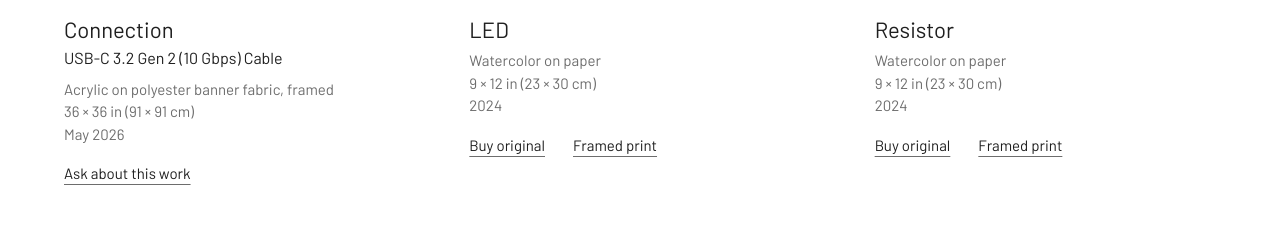
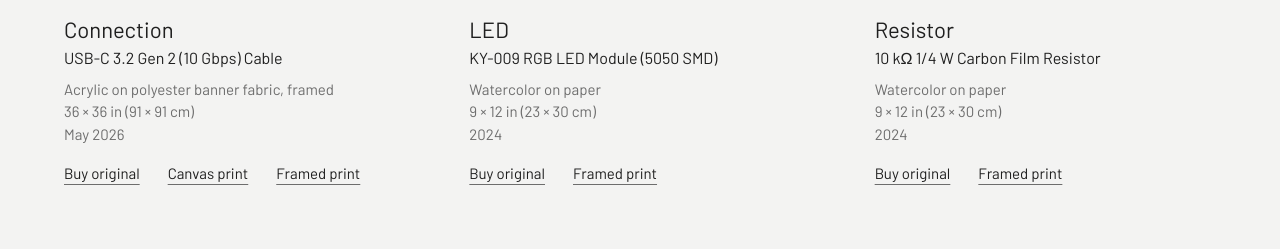
Before and after one commit to katrinbarshe/katrinbarshe, a plain HTML site: page components.html in a window 1280 px wide. Shown: the part 703-952 px from the top of the page. Drawn offline with Linux system fonts and the light colour scheme.

Commit message:
Update connection artwork details and adjust light page background color

```diff
--- a/styles.css
+++ b/styles.css
@@ -201,7 +201,7 @@ h1, h2, h3, p { margin: 0; }
 
 /* ---------- light pages (Components): the watercolors sit on white paper ---------- */
 
-.light { --fg: #1f1f1f; --muted: #6d6d6d; --rule: rgba(0, 0, 0, 0.14); background: #fff; color: var(--fg); }
+.light { --fg: #1f1f1f; --muted: #6d6d6d; --rule: rgba(0, 0, 0, 0.14); background: #f3f3f2; color: var(--fg); }
 
 /* ---------- clickable paintings ---------- */
 
--- a/works.js
+++ b/works.js
@@ -62,14 +62,16 @@ const WORKS = [
   // ---------- Components ----------
   // Connection: size 36 × 36 to be confirmed. Price: (36 + 36) x $20 + frame. No Square link yet, so it shows "Ask about this work".
   { series: "components", title: "Connection", subtitle: "USB-C 3.2 Gen 2 (10 Gbps) Cable", size: "Acrylic on polyester banner fabric, framed, 36 × 36 in (91 × 91 cm)", date: "May 2026", img: IMG + "connection.jpg",
-    original: { status: "inquire", price: "$1,600" }, print: { url: "" } },
-  { series: "components", title: "LED", size: "Watercolor on paper, 9 × 12 in (23 × 30 cm)", date: "2024", img: IMG + "led.jpg",
+    original: { status: "available", price: "$1,600", buyUrl: "https://square.link/u/YTwLaIDP" }, print: { options: [
+      { label: "Canvas print", price: "$129", url: "https://katrinbarshe.printful.me/product/connection-canvas-print-16x16" },
+      { label: "Framed print", price: "$89", url: "https://katrinbarshe.printful.me/product/connection-framed-print-16x16" }] } },
+  { series: "components", title: "LED", subtitle: "KY-009 RGB LED Module (5050 SMD)", size: "Watercolor on paper, 9 × 12 in (23 × 30 cm)", date: "2024", img: IMG + "led.jpg",
     original: { status: "available", price: "$250", buyUrl: "https://square.link/u/4sa7e81K" },
     print: { options: [{ label: "Framed print", price: "$79", url: "https://katrinbarshe.printful.me/product/rgb-led-framed-print-with-mat" }] } },
-  { series: "components", title: "Resistor", size: "Watercolor on paper, 9 × 12 in (23 × 30 cm)", date: "2024", img: IMG + "resistor.jpg",
+  { series: "components", title: "Resistor", subtitle: "10 kΩ 1/4 W Carbon Film Resistor", size: "Watercolor on paper, 9 × 12 in (23 × 30 cm)", date: "2024", img: IMG + "resistor.jpg",
     original: { status: "available", price: "$250", buyUrl: "https://square.link/u/MQieKmev" },
     print: { options: [{ label: "Framed print", price: "$79", url: "https://katrinbarshe.printful.me/product/resistor-framed-print-with-mat" }] } },
-  { series: "components", title: "Capacitor", size: "Watercolor on paper, 9 × 12 in (23 × 30 cm)", date: "2024", img: IMG + "capacitor.jpg",
+  { series: "components", title: "Capacitor", subtitle: "68 nF (683) 50 V Ceramic Capacitor", size: "Watercolor on paper, 9 × 12 in (23 × 30 cm)", date: "2024", img: IMG + "capacitor.jpg",
     original: { status: "available", price: "$250", buyUrl: "https://square.link/u/mnhAo3ao" },
     print: { options: [{ label: "Framed print", price: "$79", url: "https://katrinbarshe.printful.me/product/capacitor-framed-print-with-mat" }] } },
 
@@ -79,7 +81,8 @@ const WORKS = [
       { label: "Canvas print", price: "$129", url: "https://katrinbarshe.printful.me/product/1130-sunny-point-dr-canvas-print-16x16" },
       { label: "Framed print", price: "$89", url: "https://katrinbarshe.printful.me/product/1130-sunny-point-dr-framed-print-16x16" } ] } },
   { series: "other", title: "Under Pineda Cswy Bridge", size: "Acrylic and oil on canvas board, 18 × 18 in (46 × 46 cm)", date: "November 2024", img: IMG + "pineda-bridge.jpg",
-    original: { status: "available", price: "$720", buyUrl: "https://square.link/u/eEYAmWm0" }, print: { options: [{ label: "Canvas print", price: "$129", url: "https://katrinbarshe.printful.me/product/under-pineda-cswy-bridge-canvas-print-16x16" }] } },
+    original: { status: "available", price: "$720", buyUrl: "https://square.link/u/eEYAmWm0" }, print: { options: [{ label: "Canvas print", price: "$129", url: "https://katrinbarshe.printful.me/product/under-pineda-cswy-bridge-canvas-print-16x16" },
+      { label: "Framed print", price: "$89", url: "https://katrinbarshe.printful.me/product/under-pineda-cswy-bridge-framed-print-16x16" }] } },
   { series: "other", title: "The Shell", size: "Texture paste and acrylic on canvas board, 18 × 18 in (46 × 46 cm)", date: "2024", img: IMG + "the-shell.jpg",
     original: { status: "available", price: "$720", buyUrl: "https://square.link/u/8K3Lxwgl" }, print: { url: "" } },
   { series: "other", title: "The Heels", size: "Acrylic and oil on canvas board, 18 × 24 in (46 × 61 cm)", date: "2024", img: IMG + "the-heels.jpg",
@@ -89,7 +92,8 @@ const WORKS = [
       { label: "Framed print", price: "$119", url: "https://katrinbarshe.printful.me/product/the-heels-framed-print-16x20" } ] } },
   { series: "other", title: "Brevard County", size: "Acrylic on canvas board, 48 × 30 in (122 × 76 cm)", date: "2024", img: IMG + "brevard-county.jpg",
     gallery: [G + "brevard-county-1.jpg", G + "brevard-county-2.jpg", G + "brevard-county-3.jpg", G + "brevard-county-4.jpg", G + "brevard-county-5.jpg"],
-    original: { status: "available", price: "$1,600", buyUrl: "https://square.link/u/C7sdSsbN" }, print: { options: [{ label: "Canvas print", price: "$195", url: "https://katrinbarshe.printful.me/product/brevard-county-canvas-print-24x36" }] } },
+    original: { status: "available", price: "$1,600", buyUrl: "https://square.link/u/C7sdSsbN" }, print: { options: [{ label: "Canvas print", price: "$195", url: "https://katrinbarshe.printful.me/product/brevard-county-canvas-print-24x36" },
+      { label: "Framed print", price: "$119", url: "https://katrinbarshe.printful.me/product/brevard-county-framed-print-16x20" }] } },
 
   // ---------- Impossible objects (their own group at the end of Other works) ----------
   { series: "io", title: "IO #1. Penrose Triangle", size: "Acrylic on canvas board, 6 × 6 in (15 × 15 cm)", date: "2023", img: IMG + "io-1.jpg",
```
Also changed, not shown: assets/img/connection.jpg.
